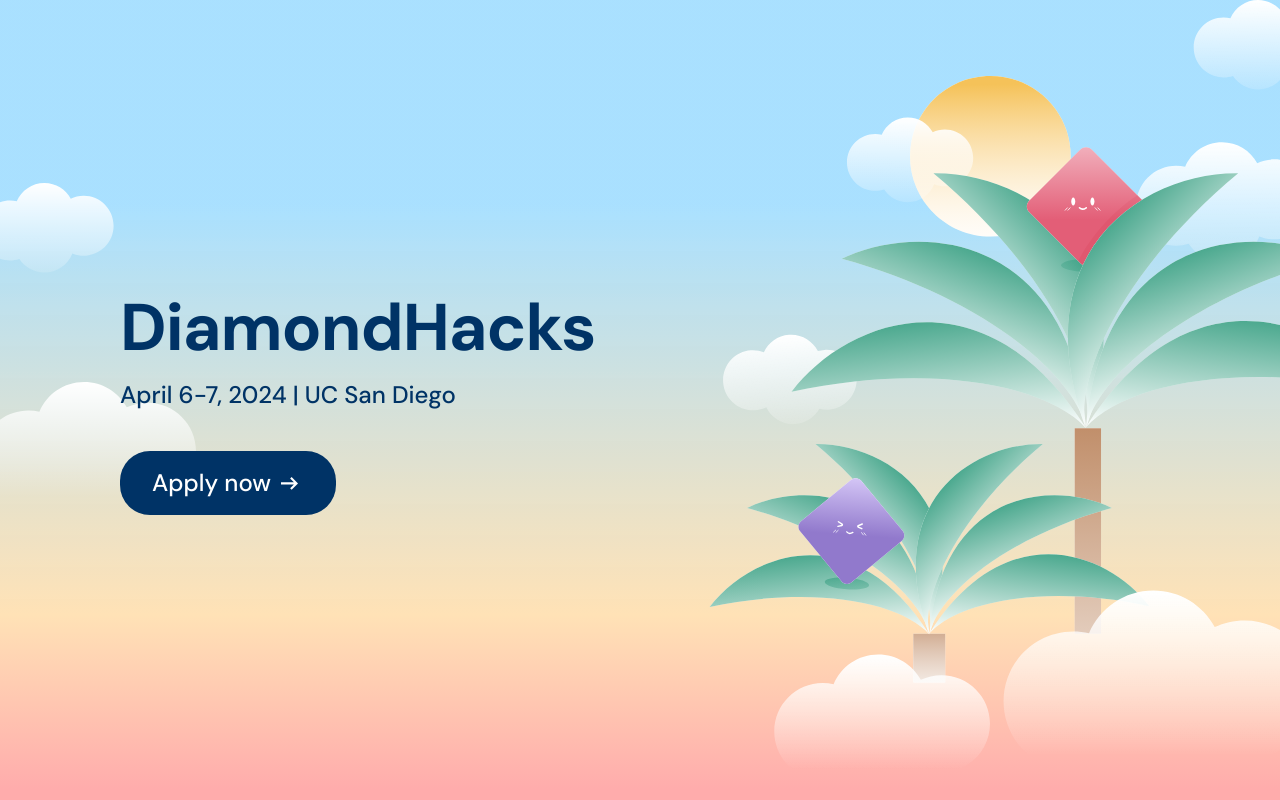
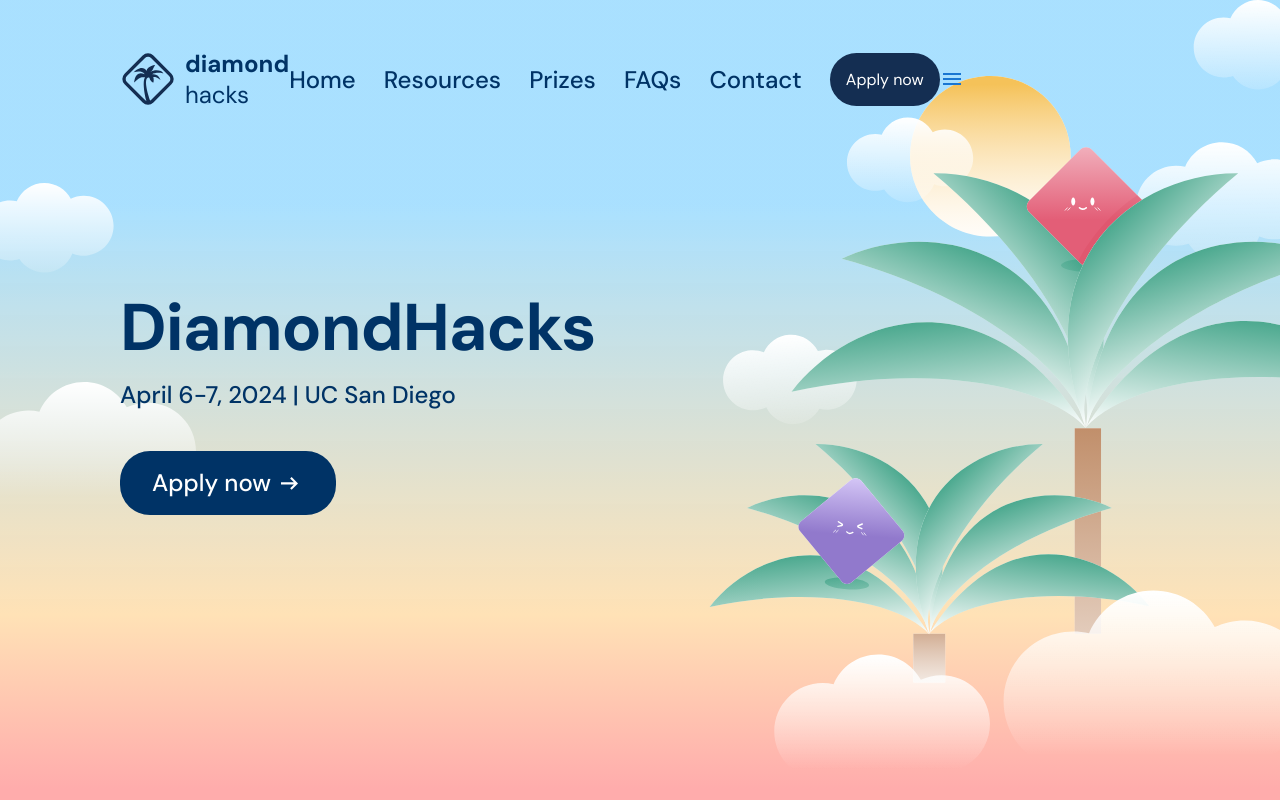
Before and after one commit to acmucsd/diamondhacks, a Next.js app: page / in a window 1280 px wide. Shown: the top 800 px of the page. Built offline with nearby package versions, Linux system fonts and the light colour scheme.

Commit message:
Added navbar

```diff
--- a/package.json
+++ b/package.json
@@ -10,6 +10,10 @@
     "lint:check": "prettier --check ./src && next lint"
   },
   "dependencies": {
+    "@emotion/react": "^11.11.4",
+    "@emotion/styled": "^11.11.0",
+    "@mui/icons-material": "^5.15.14",
+    "@mui/material": "^5.15.14",
     "@types/node": "20.6.0",
     "@types/react": "18.2.21",
     "@types/react-dom": "18.2.7",
--- a/src/sections/landing/hero/index.tsx
+++ b/src/sections/landing/hero/index.tsx
@@ -3,10 +3,13 @@ import Image from 'next/image';
 import styles from './style.module.scss';
 import Arrow from '@/public/arrow.svg';
 import BackgroundGraphic from '@/components/background';
+import Navbar from '@/sections/navbar';
 
 const Hero = () => {
   return (
     <div className={styles.container}>
+      <Navbar />
+
       <BackgroundGraphic />
       <div className={styles.cta}>
         <div>
--- /dev/null
+++ b/src/sections/navbar/index.tsx
@@ -0,0 +1,147 @@
+import Link from 'next/link';
+import styles from './style.module.scss';
+import { useState, useEffect } from 'react';
+import MenuIcon from '@mui/icons-material/Menu';
+import CloseIcon from '@mui/icons-material/Close';
+import { Dialog, IconButton, Toolbar } from '@mui/material';
+import Socials from '@/components/socials';
+
+const LINKS = [
+  {
+    name: 'Home',
+    href: '/',
+  },
+  {
+    name: 'Resources',
+    href: '/resources',
+  },
+  {
+    name: 'Prizes',
+    href: '/prizes',
+  },
+  {
+    name: 'FAQs',
+    href: '/faq',
+  },
+  {
+    name: 'Contact',
+    href: '/contact',
+  },
+];
+
+export default function Navbar() {
+  const [mobileOpen, setMobileOpen] = useState(false);
+
+  const handleMobileOpen = () => {
+    setMobileOpen(true);
+  };
+
+  const handleMobileClose = () => {
+    setMobileOpen(false);
+  };
+
+  return (
+    <div className={styles.container}>
+      {/* Left side shows up on both desktop and mobile */}
+      <Link
+        href="/"
+        onClick={handleMobileClose}
+        style={{ textDecoration: 'none', color: 'inherit' }}
+      >
+        <div className={styles.leftSection}>
+          <img className={styles.logoImage} src="/diamondhacks-logo.svg" alt="DiamondHacks logo" />
+          <div className={styles.logoTextContainer}>
+            <strong>diamond</strong>
+            <span>hacks</span>
+          </div>
+        </div>
+      </Link>
+
+      {/* Right side, desktop only */}
+      <div className={styles.rightSectionDesktop}>
+        {LINKS.map((link, index) => (
+          <Link key={index} href={link.href} className={styles.navItem}>
+            {link.name}
+          </Link>
+        ))}
+
+        <a className={styles.applyNowButton} href="https://acmurl.com/diamondhacks-preregister">
+          Apply now
+        </a>
+      </div>
+
+      {/* Hamburger button, mobile only */}
+      <IconButton
+        size="large"
+        edge="start"
+        color="primary"
+        aria-label="open drawer"
+        sx={{ mr: 2 }}
+        onClick={handleMobileOpen}
+        className={`${styles.hamburgerMenuButton} ${styles.buttonColorBlue}`}
+      >
+        <MenuIcon />
+      </IconButton>
+
+      {/* Mobile navbar */}
+      <Dialog
+        open={mobileOpen}
+        onClose={handleMobileClose}
+        PaperProps={{
+          style: {
+            backgroundColor: '#d4d4d4',
+            maxHeight: '80vh',
+            width: '100%',
+            margin: 0,
+            alignSelf: 'flex-start',
+            alignItems: 'center',
+            padding: '1.5rem 0',
+          },
+        }}
+      >
+        <Toolbar
+          sx={{
+            display: 'flex',
+            flexDirection: 'row',
+            justifyContent: 'space-between',
+            width: '80%',
+          }}
+        >
+          <Link
+            href="/"
+            onClick={handleMobileClose}
+            style={{ textDecoration: 'none', color: 'inherit' }}
+          >
+            <div className={styles.leftSection}>
+              <img
+                className={styles.logoImage}
+                src="/diamondhacks-logo.svg"
+                alt="DiamondHacks logo"
+              />
+              <div className={styles.logoTextContainer}>
+                <strong>diamond</strong>
+                <span>hacks</span>
+              </div>
+            </div>
+          </Link>
+          <IconButton edge="start" className={styles.buttonColorBlue} onClick={handleMobileClose} aria-label="close">
+            <CloseIcon />
+          </IconButton>
+        </Toolbar>
+
+        {LINKS.map((link, index) => (
+          <Link href={link.href} className={styles.navItem} key={index} onClick={handleMobileClose}>
+            {link.name}
+          </Link>
+        ))}
+
+        <div style={{ margin: '2rem 0' }}>
+          <Socials />
+        </div>
+          <a className={styles.applyNowButton} href="https://acmurl.com/diamondhacks-preregister">
+            Apply now
+          </a>
+      </Dialog>
+    </div>
+  );
+}
--- /dev/null
+++ b/src/sections/navbar/style.module.scss
@@ -0,0 +1,88 @@
+.container {
+  align-self: flex-start;
+
+  display: flex;
+  justify-content: space-between;
+  align-items: center;
+  width: 100%;
+
+  padding: 3rem 0;
+  z-index: 1;
+
+  @media screen and (max-width: 768px) {
+    padding: 1rem 0;
+  }
+}
+
+.leftSection {
+  display: flex;
+  align-items: center;
+  gap: 0.5rem;
+  text-decoration: none;
+}
+
+.logoImage {
+  height: 100%;
+}
+
+.logoTextContainer {
+  display: flex;
+  flex-direction: column;
+  color: var(--Dark-Bleu);
+
+  font-size: 1.5rem;
+
+  @media screen and (max-width: 1100px) {
+    font-size: 1rem;
+  }
+}
+
+.rightSectionDesktop {
+  display: flex;
+  align-items: center;
+  gap: 1.75rem;
+
+  @media screen and (max-width: 768px) {
+    display: none;
+  }
+}
+
+.navItem {
+  color: var(--Dark-Bleu);
+  text-decoration: none;
+  font-weight: 500;
+  font-size: 1.5rem;
+
+  @media screen and (max-width: 1100px) {
+    font-size: 1rem;
+  }
+
+  @media screen and (max-width: 768px) {
+    display: flex;
+    align-items: center;
+    justify-content: center;
+    padding: 1rem;
+    margin-right: 1rem;
+  }
+}
+
+.applyNowButton {
+  font-size: inherit;
+  padding: 1rem;
+  background-color: #142e52;
+  color: white;
+  border-radius: 2rem;
+  text-decoration: none;
+}
+
+.hamburgerMenuButton {
+  display: none;
+
+  @media screen and (max-width: 768px) {
+    display: block;
+  }
+}
+
+.buttonColorBlue {
+  color: var(--Dark-Bleu);
+}
```
Also changed, not shown: public/diamondhacks-logo.svg (added), 1 other file (tests, documents, lock files or other folders).
